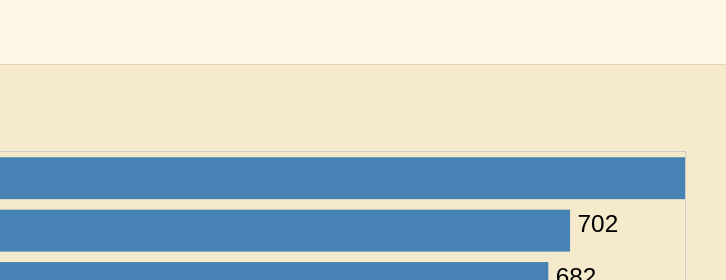
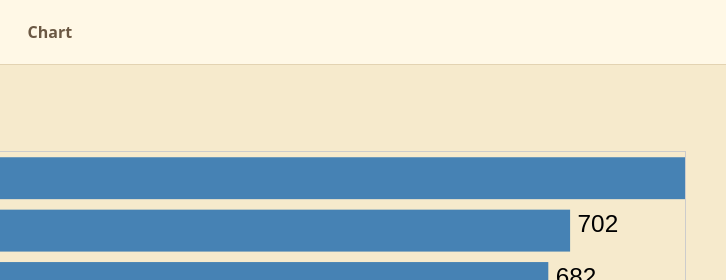
Before and after one commit to Oscar7453/COS30045, a plain HTML site: page index.html in a window 1280 px wide. Shown: the top 280 px of the page, 554-1280 px from the left. Drawn offline with nearby package versions, Linux system fonts and the light colour scheme.

Commit message:
Update index.html

```diff
--- a/index.html
+++ b/index.html
@@ -19,6 +19,7 @@
 				<a href="index.html" data-nav>Home</a>
 				<a href="televisions.html" data-nav>Televisions</a>
 				<a href="about.html" data-nav>About Us</a>
+				<a href="chart.html" data-nav>Chart</a>
 			</nav>
 		</div>
 	</header>
@@ -50,4 +51,5 @@
 	</footer>
 </body>
 
+
 </html>
```
